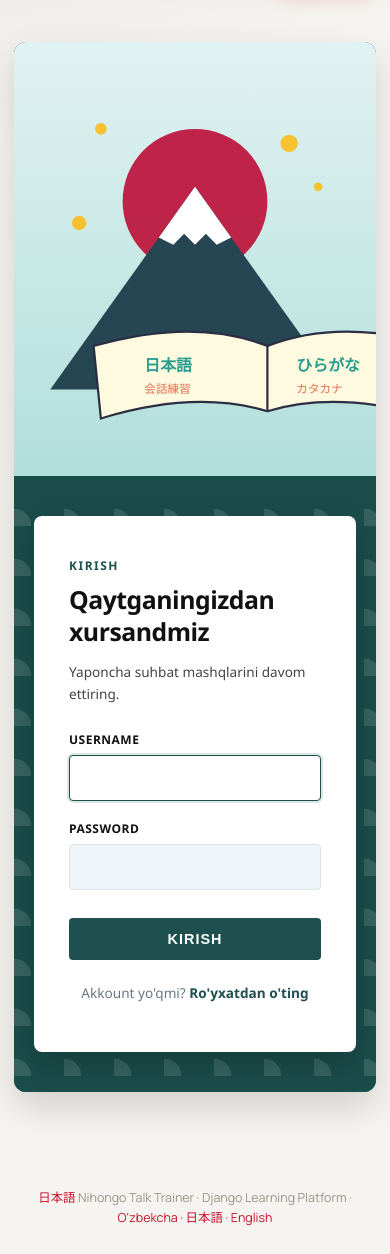
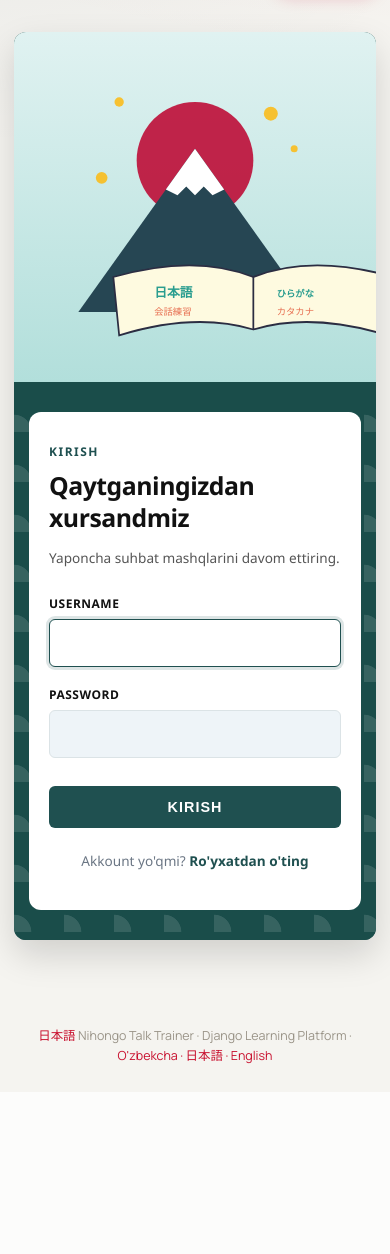
Before and after one commit to zohidjon572/nihongo_trainer_upgraded, a Django app: page /login/ in a window 390 px wide. Shown: the part 126-1380 px from the top of the page. After the commit the page ends 1190 px from the top, so only its background shows below. Run offline with Django 5.2, Linux system fonts and the light colour scheme.

Commit message:
login qismi o'zgartirildi

```diff
--- a/templates/trainer/login.html
+++ b/templates/trainer/login.html
@@ -22,7 +22,7 @@
     margin: 20px 0;
   }
 
-  /* Chap tarafdagi Yaponiyaga mos keluvchi Sof CSS/SVG Art (Internet shart emas) */
+  /* Chap tarafdagi Yaponiyaga mos keluvchi Sof CSS/SVG Art */
   .auth-image-side {
     flex: 1.2;
     background: linear-gradient(180deg, #e0f2f1 0%, #b2dfdb 100%);
@@ -53,9 +53,9 @@
   .auth-card {
     background: #ffffff;
     padding: 40px 35px;
-    border-radius: 8px;
+    border-radius: 12px;
     width: 100%;
-    max-width: 380px;
+    max-width: 400px;
     box-shadow: 0 12px 30px rgba(0, 0, 0, 0.2);
     position: relative;
     z-index: 2;
@@ -81,7 +81,7 @@
 
   .auth-card p.subtitle {
     font-size: 0.85rem;
-    color: #444444;
+    color: #555555;
     margin-bottom: 25px;
   }
 
@@ -100,13 +100,14 @@
     letter-spacing: 0.5px;
   }
 
+  /* Django generatsiya qiladigan inputlarga moslashish uchun umumiy selector */
   .field-group input {
     width: 100%;
     padding: 12px 14px;
     border: 1px solid #dbe3e6;
     background-color: #eef4f8;
-    border-radius: 4px;
-    font-size: 0.95rem;
+    border-radius: 6px;
+    font-size: 1rem; /* Mobil qurilmalarda avtomatik zoom bo'lmasligi uchun 16px (1rem) qilindi */
     outline: none;
     box-sizing: border-box;
     transition: all 0.2s ease;
@@ -115,7 +116,7 @@
   .field-group input:focus {
     border-color: var(--jp-teal-dark);
     background-color: #ffffff;
-    box-shadow: 0 0 0 2px rgba(31, 80, 80, 0.15);
+    box-shadow: 0 0 0 3px rgba(31, 80, 80, 0.15);
   }
 
   /* Xatoliklar */
@@ -144,7 +145,7 @@
     font-size: 0.9rem;
     font-weight: 700;
     letter-spacing: 1px;
-    border-radius: 4px;
+    border-radius: 6px;
     cursor: pointer;
     transition: background-color 0.2s ease;
     margin-top: 10px;
@@ -172,13 +173,23 @@
     text-decoration: underline;
   }
 
-  @media (max-width: 768px) {
+  /* Responsive dizayn (Planshet va Telefonlar uchun) */
+  @media (max-width: 900px) {
     .auth-hero-section {
       flex-direction: column;
+      min-height: auto;
+      margin: 10px 0;
     }
     .auth-image-side {
-      min-height: 280px;
+      min-height: 220px;
       width: 100%;
+    }
+    .auth-form-side {
+      padding: 30px 15px;
+    }
+    .auth-card {
+      padding: 30px 20px;
+      box-shadow: none;
     }
   }
 </style>
@@ -186,7 +197,7 @@
 <div class="auth-hero-section">
   <!-- Chap taraf: Yaponiyaga va Ta'lim/Kitobga mos chiroyli SVG tasviri -->
   <div class="auth-image-side">
-    <svg viewBox="0 0 500 600" xmlns="http://www.w3.org/2000/svg" style="width: 100%; height: 100%;">
+    <svg viewBox="0 0 500 600" xmlns="http://www.w3.org/2000/svg" style="width: 100%; height: 100%; max-height: 350px;">
       <!-- Qizil Yapon Quyoshi -->
       <circle cx="250" cy="220" r="100" fill="#bc002d" opacity="0.85" />
 
@@ -205,7 +216,7 @@
         <text x="80" y="95" font-family="'Noto Sans JP', sans-serif" font-size="22" fill="#2a9d8f" font-weight="bold">日本語</text>
         <text x="80" y="125" font-family="'Noto Sans JP', sans-serif" font-size="16" fill="#e76f51">会話練習</text>
 
-        <text x="290" y="95" font-family="'Noto Sans JP', sans-serif" font-size="22" fill="#2a9d8f" font-weight="bold">ひらがな</text>
+        <text x="290" y="95" font-family="'Noto Sans JP', sans-serif" font-size: "22" fill="#2a9d8f" font-weight="bold">ひらがな</text>
         <text x="290" y="125" font-family="'Noto Sans JP', sans-serif" font-size="16" fill="#e76f51">カタカナ</text>
       </g>
 
```
